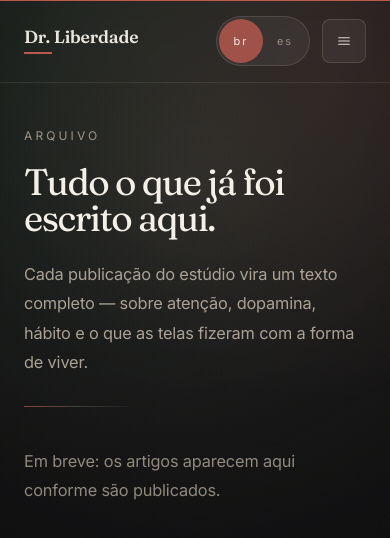
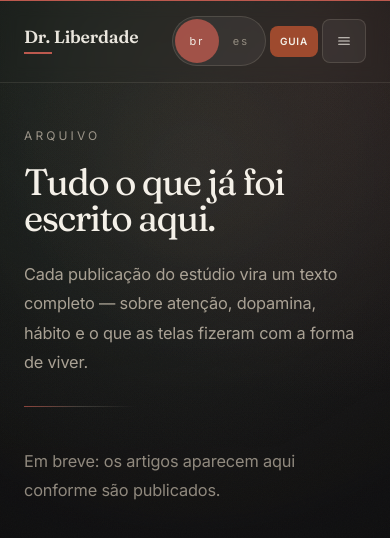
Before and after one commit to Fern4ando-Jose/dr-libertad-site, a Next.js app: page /br/blog in a window 390 px wide. Shown: the top 538 px of the page. Built offline with nearby package versions, Linux system fonts and the light colour scheme.

Commit message:
fix(nav): CTA do guia sempre visível, sem estourar tela em celular pequeno
Correção de continuação, mesma autorização já dada pelo dono nesta sessão.

```diff
--- a/src/components/StudioNav.tsx
+++ b/src/components/StudioNav.tsx
@@ -152,19 +152,30 @@ export default function StudioNav() {
 
         {/* shrink-0: este cluster (idioma + CTA + hambúrguer) NUNCA cede espaço —
             é a nav ao lado (min-w-0/overflow-hidden acima) que cede primeiro. */}
-        <div className="flex shrink-0 items-center gap-3">
+        <div className="flex shrink-0 items-center gap-1 sm:gap-3">
           <LangToggle lang={lang} setLang={setLang} />
           {/* [Endurecer visual, 23/08] O CTA principal do nav era uma pílula
               cinza-fantasma (border-warm-gray, sem acento) — o item mais
               importante do header não se destacava de nada ao redor. Vira
               acento sólido: --color-muted-red-strong (5.32:1 medido contra o
-              texto offwhite, ver globals.css). */}
+              texto offwhite, ver globals.css).
+              [Sempre visível, 23/08 delta 2] Era `hidden md:inline-flex` — sumia
+              abaixo de 768px, sobrando só dentro do menu hambúrguer. Hoje é o
+              ÚNICO CTA de e-mail do site inteiro (unificação do mesmo dia) — não
+              pode depender de largura de tela nem de abrir o menu pra existir.
+              Abaixo de `sm` (640px) o rótulo curto (`ctaShort`) + padding menor
+              evitam o hambúrguer (44×44, alvo de toque — não pode encolher)
+              ser empurrado pra fora da tela; medido contra 320/345/375/414/640px.
+              Abaixo de 340px SÓ o CTA some (LangToggle + hambúrguer nunca somem,
+              são os alvos de toque protegidos) — nessa faixa raríssima o guia
+              continua a 1 toque dentro do menu hambúrguer, como sempre foi. */}
           <a
             href={`${home}/guia-7-dias`}
             onClick={() => setOpen(false)}
-            className="hidden rounded-xl bg-muted-red-strong px-4 py-2 text-xs font-semibold tracking-[0.22em] uppercase text-offwhite transition hover:bg-muted-red-strong/90 md:inline-flex"
+            className="hidden shrink-0 items-center rounded-xl bg-muted-red-strong px-2.5 py-2 text-[10px] font-semibold tracking-[0.08em] whitespace-nowrap uppercase text-offwhite transition hover:bg-muted-red-strong/90 min-[340px]:inline-flex sm:px-4 sm:text-xs sm:tracking-[0.22em]"
           >
-            {t.nav.cta}
+            <span className="sm:hidden">{t.nav.ctaShort}</span>
+            <span className="hidden sm:inline">{t.nav.cta}</span>
           </a>
 
           {/* Botão do menu mobile — ligado até `lg` (ver nota acima do <nav>). Alvo
--- a/src/lib/i18n/dictionaries.ts
+++ b/src/lib/i18n/dictionaries.ts
@@ -17,6 +17,7 @@ export const br = {
       { id: "quotes", label: "Citações" },
     ],
     cta: "Guia grátis",
+    ctaShort: "Guia",
     books: "Livros",
     author: "Autor",
     quiz: "Teste",
@@ -653,6 +654,7 @@ export const es: Dict = {
       { id: "quotes", label: "Citas" },
     ],
     cta: "Guía gratis",
+    ctaShort: "Guía",
     books: "Libros",
     author: "Autor",
     quiz: "Test",
```
